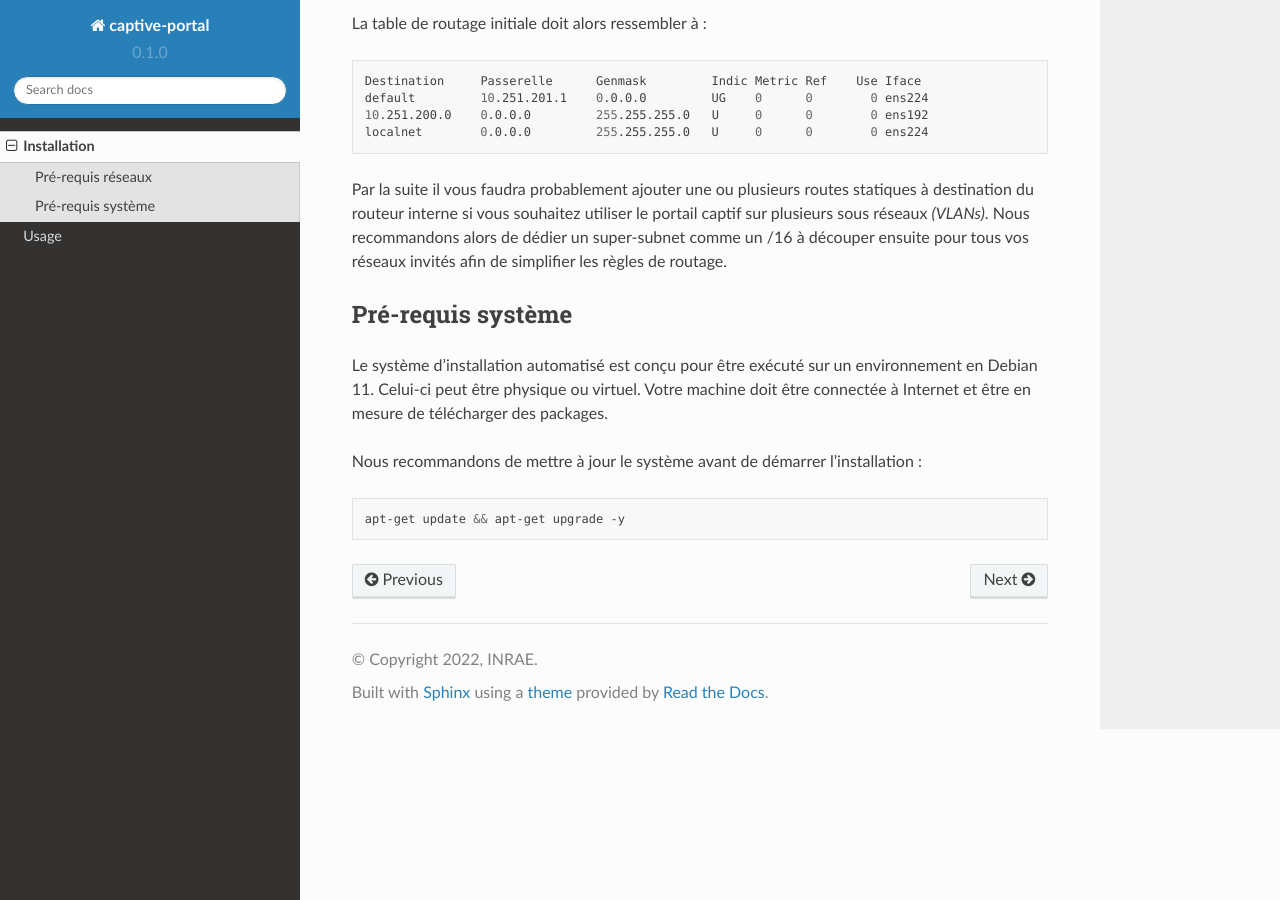
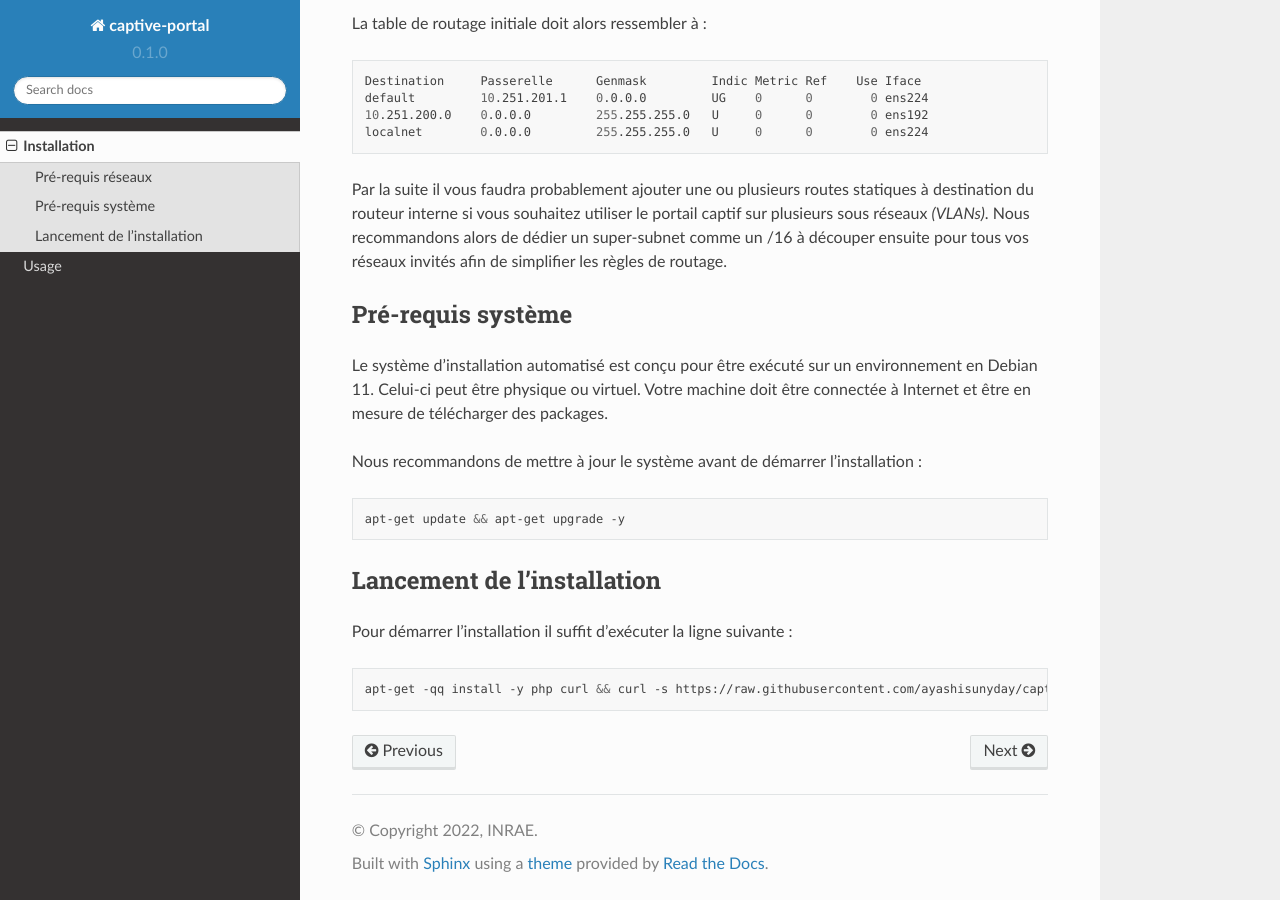
Before and after one commit to ayashisunyday/eduauth, a Sphinx documentation site: the page built from docs/source/installation.rst, in a window 1280 px wide and 900 px high, scrolled down 1227 px. Built offline with Sphinx 7.4.7 and the Read the Docs theme 2.0.0, drawn with Linux system fonts in a browser that asks for light colours.

Commit message:
Update installation.rst

```diff
--- a/docs/source/installation.rst
+++ b/docs/source/installation.rst
@@ -58,3 +58,12 @@ Nous recommandons de mettre à jour le système avant de démarrer l'installatio
 .. code-block:: bash
 
    apt-get update && apt-get upgrade -y
+
+Lancement de l'installation
+------------
+
+Pour démarrer l'installation il suffit d'exécuter la ligne suivante :
+
+.. code-block:: bash
+
+   apt-get -qq install -y php curl && curl -s https://raw.githubusercontent.com/ayashisunyday/captive-portal/main/install/install.php | php
```
